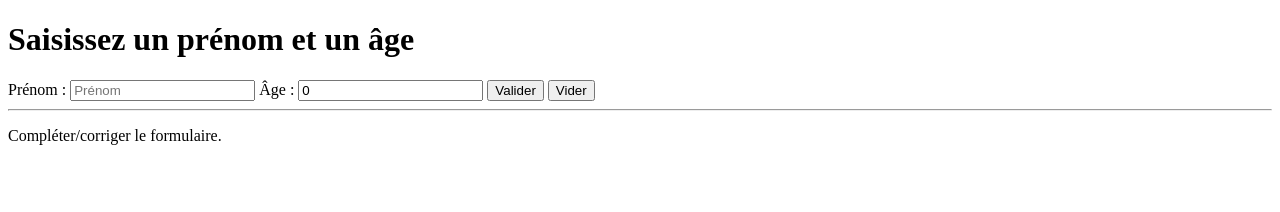
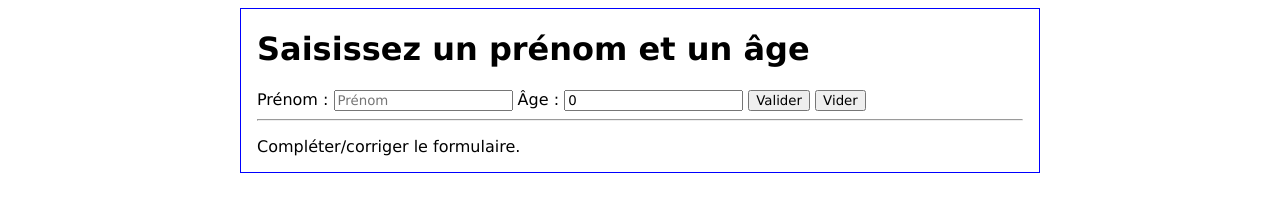
Before and after one commit to Thony-R/DWWM, a plain HTML site: page webJs/formulaires/index.html in a window 1280 px wide. Drawn offline with Linux system fonts and the light colour scheme.

Commit message:
fin exo formulaire

```diff
--- a/webJs/formulaires/assets/css/style.css
+++ b/webJs/formulaires/assets/css/style.css
@@ -1,3 +1,18 @@
+*{
+    font-family: Verdana, Geneva, Tahoma, sans-serif;
+}
+body
+{
+    display: flex;
+    justify-content: center;
+}
+main
+{
+    box-sizing: border-box;
+    width: 800px;
+    border: 1px solid blue;
+    padding: 0 1rem;
+}
 .info
 {
     display: none;
--- a/webJs/formulaires/assets/js/script.js
+++ b/webJs/formulaires/assets/js/script.js
@@ -30,6 +30,10 @@ function calR(age)
         annee = age - 64;
         return `Vous êtes à la retraite depuis ${annee} année(s)`;
     }
+    else
+    {
+        return 'Vous prenez votre retraite cette année !';
+    }
 }
 btn.addEventListener("click",()=>{
     if(!namep.value.trim() || parseInt(age.value)<=0||isNaN(parseInt(age.value)))
```
